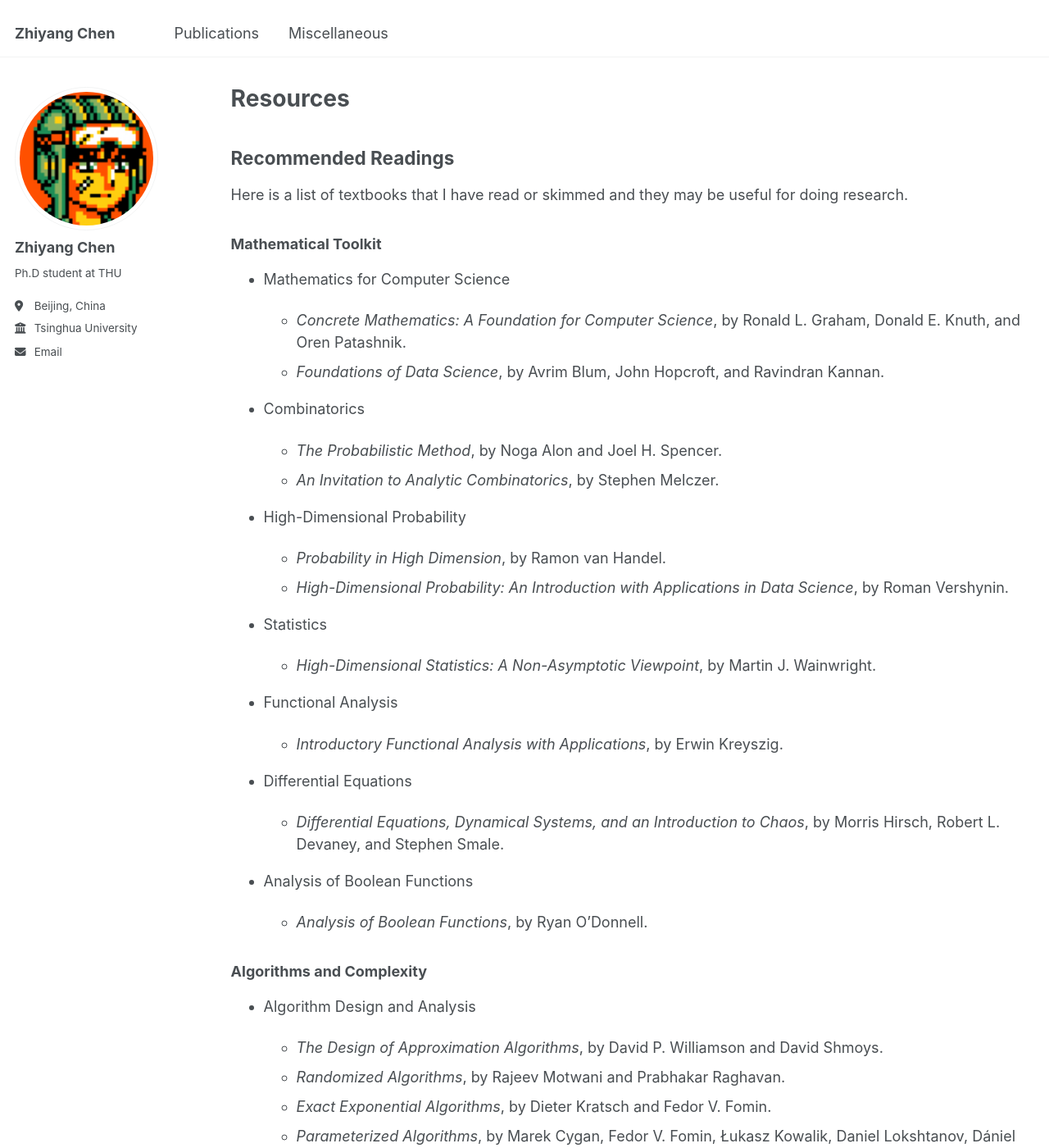
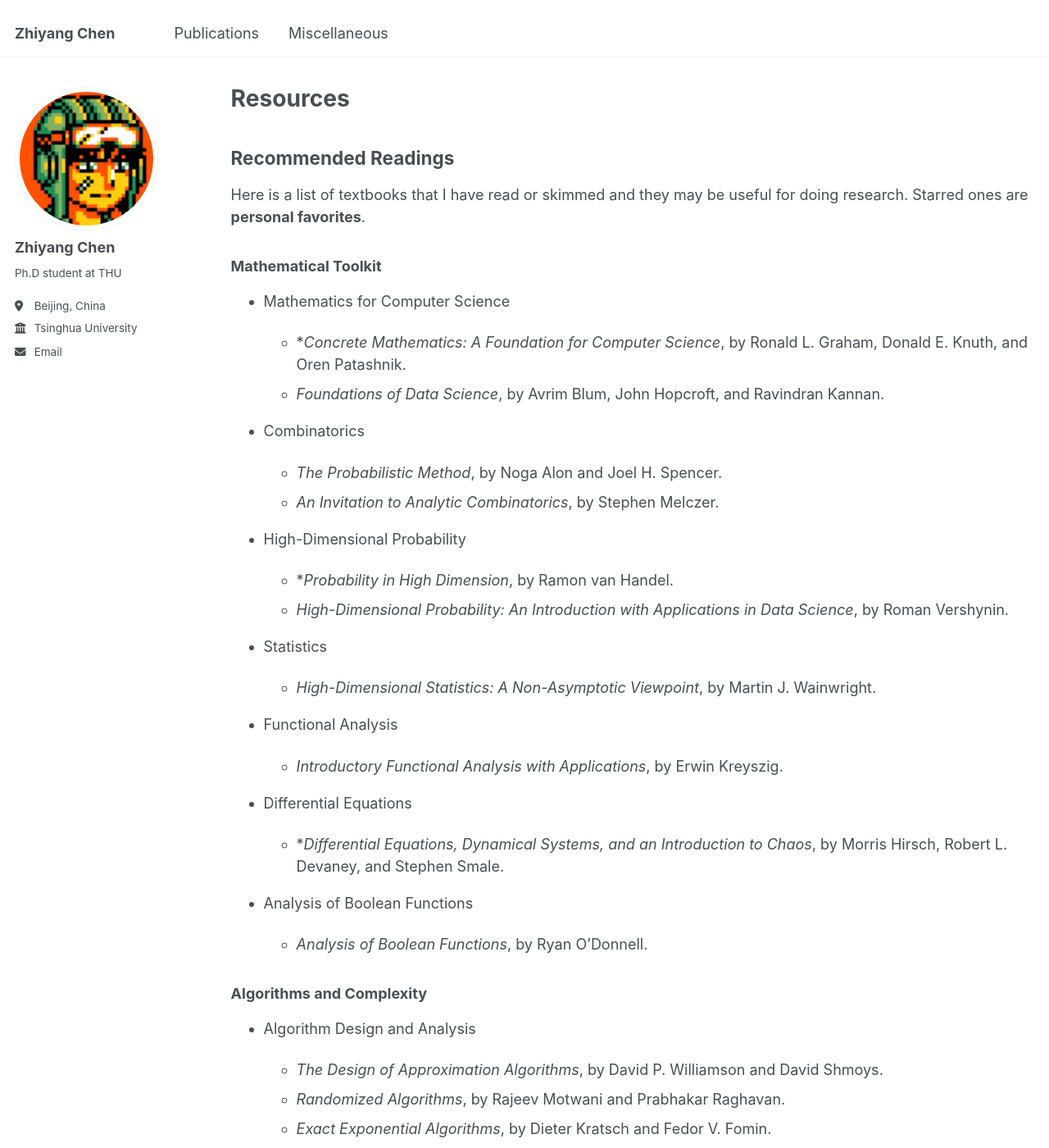
Before and after one commit to chen-zhi-yang/chen-zhi-yang.github.io, a Jekyll site: the page built from _pages/resources.md, in a window 1280 px wide and 1400 px high. Shown: the whole window at 82% size. Built offline with Jekyll 4.4.1, drawn with Linux system fonts in a browser that asks for light colours.

Commit message:
Modify resources

```diff
--- a/_pages/resources.md
+++ b/_pages/resources.md
@@ -7,13 +7,13 @@ author_profile: true
 
 ## Recommended Readings
 
-Here is a list of textbooks that I have read or skimmed and they may be useful for doing research.
+Here is a list of textbooks that I have read or skimmed and they may be useful for doing research. Starred ones are **personal favorites**.
 
 ### Mathematical Toolkit
 
 - Mathematics for Computer Science
 
-    + *Concrete Mathematics: A Foundation for Computer Science*, by Ronald L. Graham, Donald E. Knuth, and Oren Patashnik.
+    + \**Concrete Mathematics: A Foundation for Computer Science*, by Ronald L. Graham, Donald E. Knuth, and Oren Patashnik.
     + *Foundations of Data Science*, by Avrim Blum, John Hopcroft, and Ravindran Kannan.
 
 - Combinatorics
@@ -23,7 +23,7 @@ Here is a list of textbooks that I have read or skimmed and they may be useful f
 
 - High-Dimensional Probability
 
-    + *Probability in High Dimension*, by Ramon van Handel.
+    + \**Probability in High Dimension*, by Ramon van Handel.
     + *High-Dimensional Probability: An Introduction with Applications in Data Science*, by Roman Vershynin.
 
 - Statistics
@@ -36,7 +36,7 @@ Here is a list of textbooks that I have read or skimmed and they may be useful f
 
 - Differential Equations
 
-    + *Differential Equations, Dynamical Systems, and an Introduction to Chaos*, by Morris Hirsch, Robert L. Devaney, and Stephen Smale.
+    + \**Differential Equations, Dynamical Systems, and an Introduction to Chaos*, by Morris Hirsch, Robert L. Devaney, and Stephen Smale.
 
 - Analysis of Boolean Functions
 
@@ -51,12 +51,12 @@ Here is a list of textbooks that I have read or skimmed and they may be useful f
     + *Exact Exponential Algorithms*, by Dieter Kratsch and Fedor V. Fomin.
     + *Parameterized Algorithms*, by Marek Cygan, Fedor V. Fomin, Łukasz Kowalik, Daniel Lokshtanov, Dániel Marx, Marcin Pilipczuk, Michał Pilipczuk, and Saket Saurabh.
     + *Online Computation and Competitive Analysis*, by Allan Borodin and Ran El-Yaniv.
-    + *Parallel and Distributed Computation: Numerical Methods*, by Dimitri P. Bertsekas and John N. Tsitsiklis.
-    + *Beyond the Worst-Case Analysis of Algorithms*, by Tim Roughgarden.
+    + \**Parallel and Distributed Computation: Numerical Methods*, by Dimitri P. Bertsekas and John N. Tsitsiklis.
+    + \**Beyond the Worst-Case Analysis of Algorithms*, by Tim Roughgarden.
 
 - Optimization
 
-    + *Introduction to Linear Optimization*, by Dimitris Bertsimas and John N. Tsitsiklis.
+    + \**Introduction to Linear Optimization*, by Dimitris Bertsimas and John N. Tsitsiklis.
     + *Convex Optimization*, by Stephen Boyd and Lieven Vandenberghe.
     + *Convex Optimization: Algorithms and Complexity*, by Sébastien Bubeck.
     + *Integer Programming*, by Michele Conforti, Gérard Cornuéjols, and Giacomo Zambelli.
@@ -76,12 +76,12 @@ Here is a list of textbooks that I have read or skimmed and they may be useful f
 
 - Learning Theory
 
-    + *Foundations of Machine Learning*, by Mehryar Mohri, Afshin Rostamizadeh, and Ameet Talwalkar.
+    + \**Foundations of Machine Learning*, by Mehryar Mohri, Afshin Rostamizadeh, and Ameet Talwalkar.
     + *Understanding Machine Learning: From Theory to Algorithms*, by Shai Shalev-Shwartz and Shai Ben-David.
     + *User-Friendly Introduction to PAC-Bayes Bounds*, by Pierre Alquier.
     + *Bandit Algorithms*, by Tor Lattimore and Csaba Szepesvari.
 
 - Reinforcement Learning
 
-    + *Neuro-Dynamic Programming*, by Dimitri P. Bertsekas and John N. Tsitsiklis.
+    + \**Neuro-Dynamic Programming*, by Dimitri P. Bertsekas and John N. Tsitsiklis.
     + *Reinforcement Learning and Optimal Control*, by Dimitri P. Bertsekas.
```
